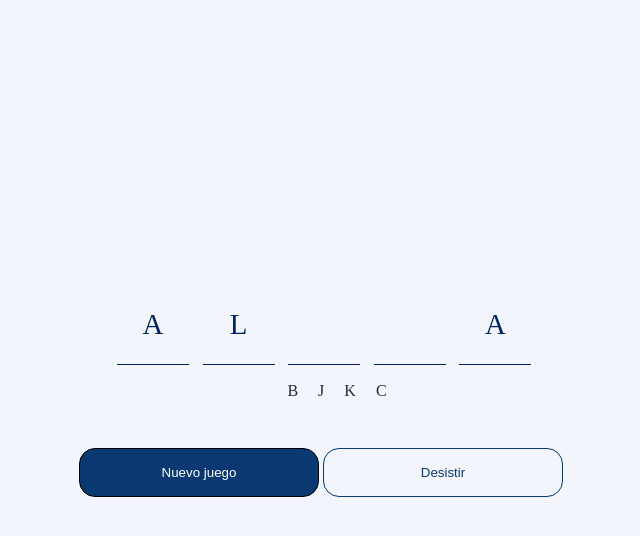
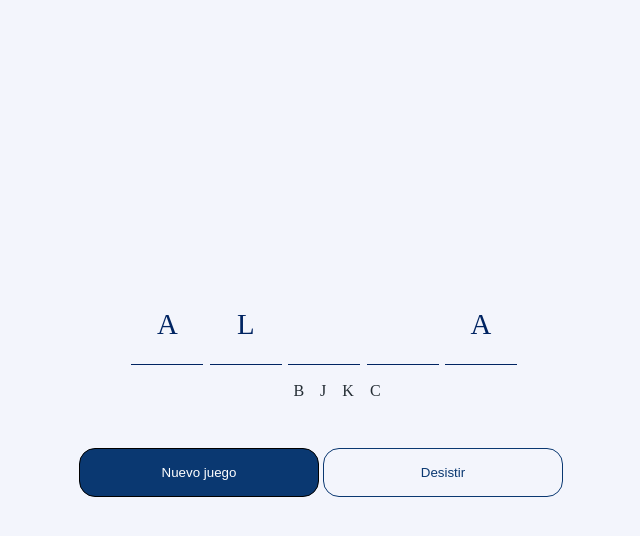
Before and after one commit to Figurex20/challengeonejuegoahorcado, a website: page index.html in a window 1280 px wide. Shown: the part 216-752 px from the top of the page, without its empty margins (319-959 px from the left). Drawn offline with Linux system fonts and the light colour scheme.

Commit message:
hice que apareciera los elementos con js

```diff
--- a/index.html
+++ b/index.html
@@ -9,24 +9,14 @@
 	</head>
 	<body>
 		<div class="hombre-ahorcado">
-			<img id="hombre" alt="hombre-ahorcado" src="../imagenes/07.png" />
+			<img id="hombre" alt="hombre-ahorcado" " />
 		</div>
-		<div class="adivinado">
-			<span class="letra adivinada">A</span>
-			<span class="letra adivinada">L</span>
-			<span class="letra adivinada"></span>
-			<span class="letra adivinada"></span>
-			<span class="letra adivinada">A</span>
-		</div>
-		<div class="errado">
-			<span class="letra errada">B</span>
-			<span class="letra errada">J</span>
-			<span class="letra errada">K</span>
-			<span class="letra errada">C</span>
-		</div>
+		<div class="adivinado"></div>
+		<div class="errado"></div>
 		<form class="botones" action="javascript:void(0)">
 			<input type="button" class="btn-azul" value="Nuevo juego" />
 			<input type="button" value="Desistir" />
 		</form>
 	</body>
+	<script src="./index.js"></script>
 </html>
--- a/index.js
+++ b/index.js
@@ -0,0 +1,50 @@
+!(function () {
+	let juego = {
+		palabra: 'ALURA',
+		estado: 1,
+		adivinado: ['A', 'L'],
+		errado: ['B', 'J', 'K', 'C'],
+	};
+
+	let $html = {
+		hombre: document.getElementById('hombre'),
+		adivinado: document.querySelector('.adivinado'),
+		errado: document.querySelector('.errado'),
+	};
+
+	function dibujar(juego) {
+		// Actualizar la imgaen del hombre
+		var $element;
+		$element = $html.hombre;
+		$element.src = `../imagenes/0${juego.estado}.png`;
+
+		//Creamos las letras adivinadas
+		var palabra = juego.palabra;
+		var adivinado = juego.adivinado;
+		$element = $html.adivinado;
+		for (let letra of palabra) {
+			let $span = document.createElement('span');
+			let $txt = document.createTextNode('');
+			if (adivinado.indexOf(letra) >= 0) {
+				$txt.nodeValue = letra;
+			}
+			$span.setAttribute('class', 'letra adivinada');
+			$span.appendChild($txt);
+			$element.appendChild($span);
+		}
+
+		//Creamos las letras erradas
+		let errado = juego.errado;
+		$element = $html.errado;
+		for (const letra of errado) {
+			let $span = document.createElement('span');
+			let $txt = document.createTextNode(letra);
+			$span.setAttribute('class', 'letra errada');
+			$span.appendChild($txt);
+			$element.appendChild($span);
+		}
+	}
+
+	console.log(juego);
+	dibujar(juego);
+})();
```
